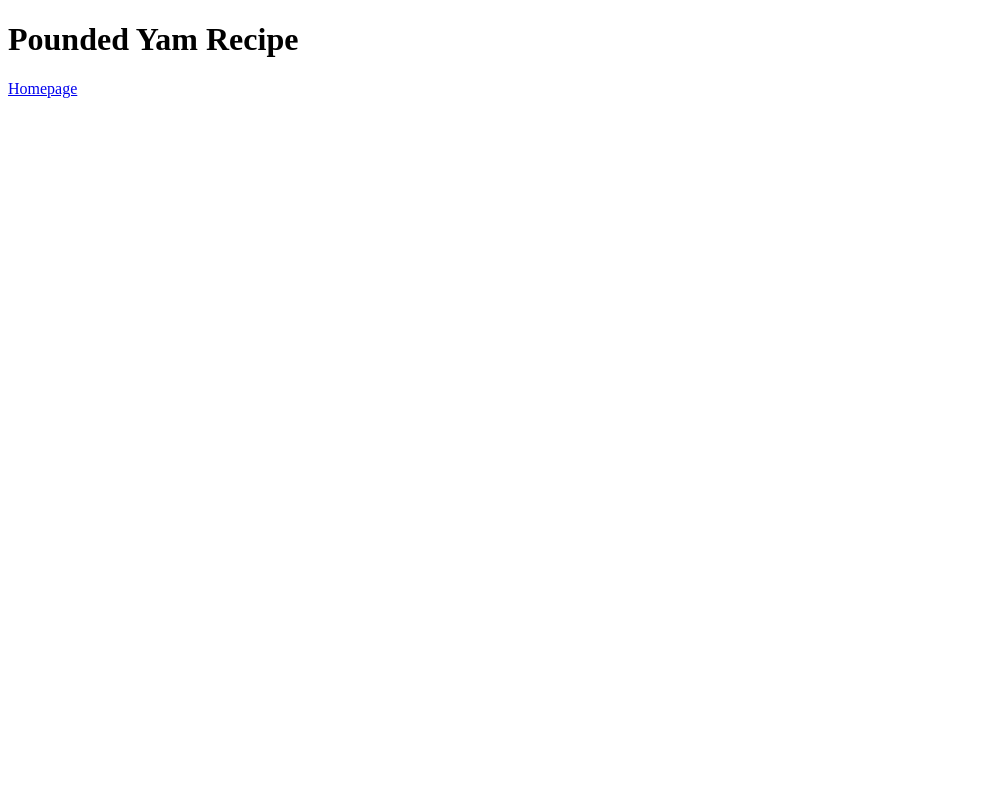
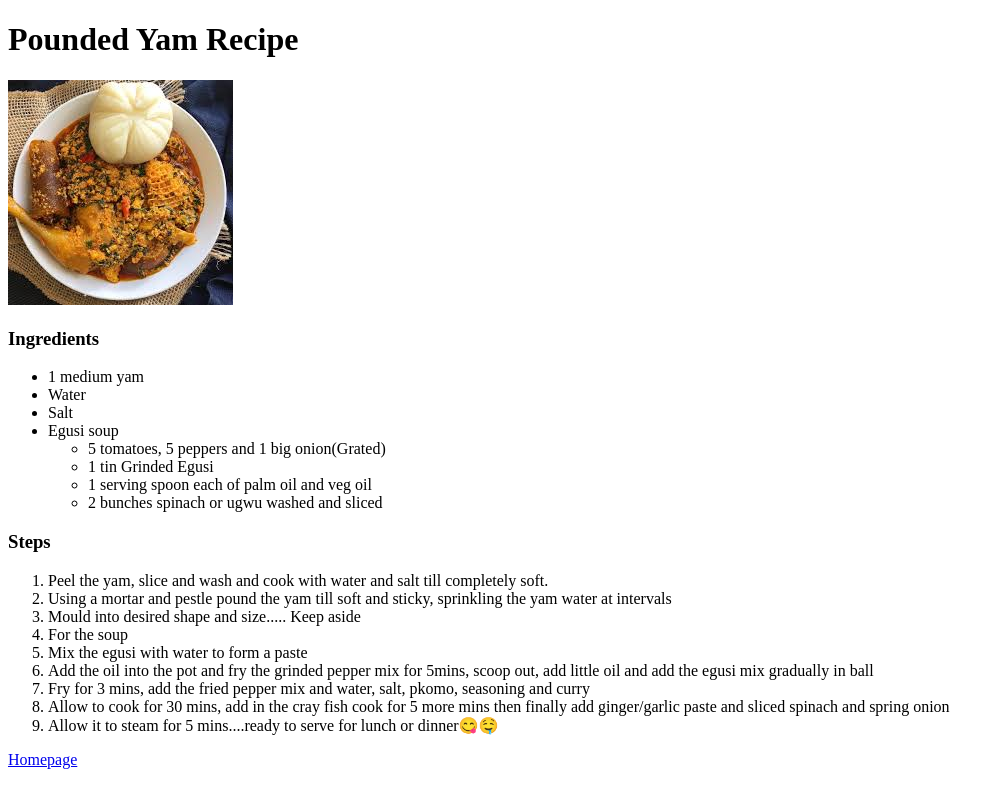
Before and after one commit to auwalcodes2007/odin-recipes, a plain HTML site: page recipes/pounded_yam.html in a window 1280 px wide. Shown: the whole page, without its empty margins (0-1005 px from the left). Drawn offline with Linux system fonts and the light colour scheme.

Commit message:
Add other components of webpage(pounded_yam.html) i.e image, description, ingredients, steps
This gives more meaning to the page since it is a
recipe page.

```diff
--- a/recipes/pounded_yam.html
+++ b/recipes/pounded_yam.html
@@ -1,12 +1,43 @@
 <!DOCTYPE html>
 <html>
+
 <head>
     <meta charset="UTF-8" />
     <title>Pounded Yam</title>
 </head>
+
 <body>
     <h1>Pounded Yam Recipe</h1>
+    <img src="pounded_yam.jpeg" alt="Pounded yam image">
+
+    <h3>Ingredients</h3>
+    <ul>
+        <li>1 medium yam</li>
+        <li>Water</li>
+        <li>Salt</li>
+        <li>Egusi soup</li>
+        <ul>
+            <li>5 tomatoes, 5 peppers and 1 big onion(Grated)</li>
+            <li>1 tin Grinded Egusi</li>
+            <li>1 serving spoon each of palm oil and veg oil</li>
+            <li>2 bunches spinach or ugwu washed and sliced</li>
+        </ul>
+    </ul>
+
+    <h3>Steps</h3>
+    <ol>
+        <li>Peel the yam, slice and wash and cook with water and salt till completely soft.</li>
+        <li>Using a mortar and pestle pound the yam till soft and sticky, sprinkling the yam water at intervals</li>
+        <li>Mould into desired shape and size..... Keep aside</li>
+        <li>For the soup</li>
+        <li>Mix the egusi with water to form a paste</li>
+        <li>Add the oil into the pot and fry the grinded pepper mix for 5mins, scoop out, add little oil and add the egusi mix gradually in ball</li>
+        <li>Fry for 3 mins, add the fried pepper mix and water, salt, pkomo, seasoning and curry</li>
+        <li>Allow to cook for 30 mins, add in the cray fish cook for 5 more mins then finally add ginger/garlic paste and sliced spinach and spring onion</li>
+        <li>Allow it to steam for 5 mins....ready to serve for lunch or dinner😋🤤</li>
+    </ol>
 
     <a href="../index.html">Homepage</a>
 </body>
+
 </html>
```
